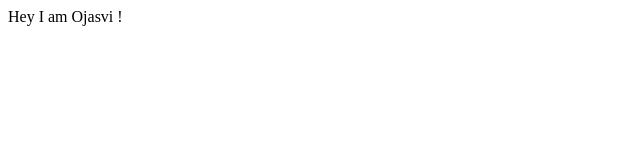
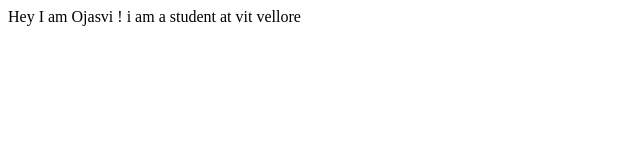
Before and after one commit to ojasvichaudhary16/ojasviportfolio, a plain HTML site: page index.html in a window 1280 px wide. Shown: the whole page, without its empty margins (0-640 px from the left). Drawn offline with Linux system fonts and the light colour scheme.

Commit message:
update index.html
update my details

```diff
--- a/index.html
+++ b/index.html
@@ -7,6 +7,6 @@
     <title>OjasviPortfolio</title>
 </head>
 <body>
-    Hey I am Ojasvi !
+    Hey I am Ojasvi ! i am a student at vit vellore
 </body>
 </html>
```
